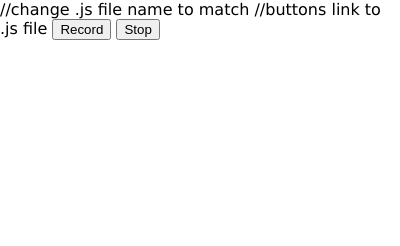
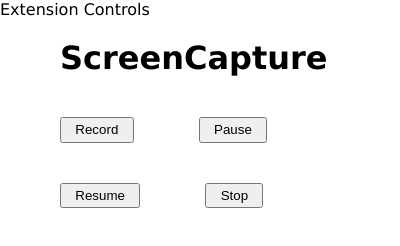
Before and after one commit to nanders8/Project03_CSC2053, a browser extension: page popup.html in a window 400 px wide. Drawn offline with Linux system fonts and the light colour scheme.

Commit message:
Add files via upload

```diff
--- a/popup.html
+++ b/popup.html
@@ -2,16 +2,17 @@
 <html>
     <head>
         <title>Extension Controls</title>
+        Extension Controls
         <link rel="stylesheet" type="text/css" href="style.css">
 
-        //change .js file name to match
+        <script src="popup.js"></script>
+    </head>
+    <body>
+            <h1>ScreenCapture</h1>
 
-        <script src="BLANK.js"></script>
-    </head>
-
-    //buttons link to .js file
-    <body>
             <button class="extension" onclick= "record()">Record</button>
+            <button class="extension" onclick= "pause()">Pause</button>
+            <button class="extension" onclick= "resume()">Resume</button>
             <button class="extension" onclick= "stop()">Stop</button>
     </body>
 </html>
--- a/style.css
+++ b/style.css
@@ -9,3 +9,16 @@ body {
     width: 1000pix;
     margin: 0 auto;
 }
+
+h1 {
+    margin-left: 15%;
+    margin-top: 5%;
+    margin-bottom: 5%;
+}
+
+button.extension {
+    padding: 0.25em 1em;
+    margin-left: 15%;
+    margin-top: 5%;
+    margin-bottom: 5%;
+}
```
Also changed, not shown: manifest.json.
